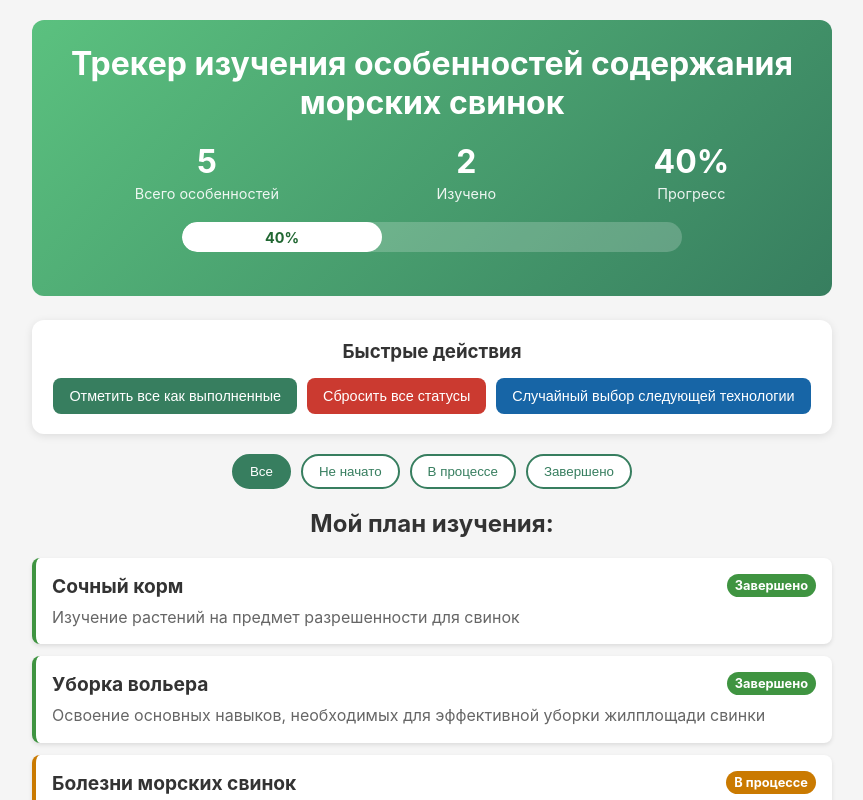
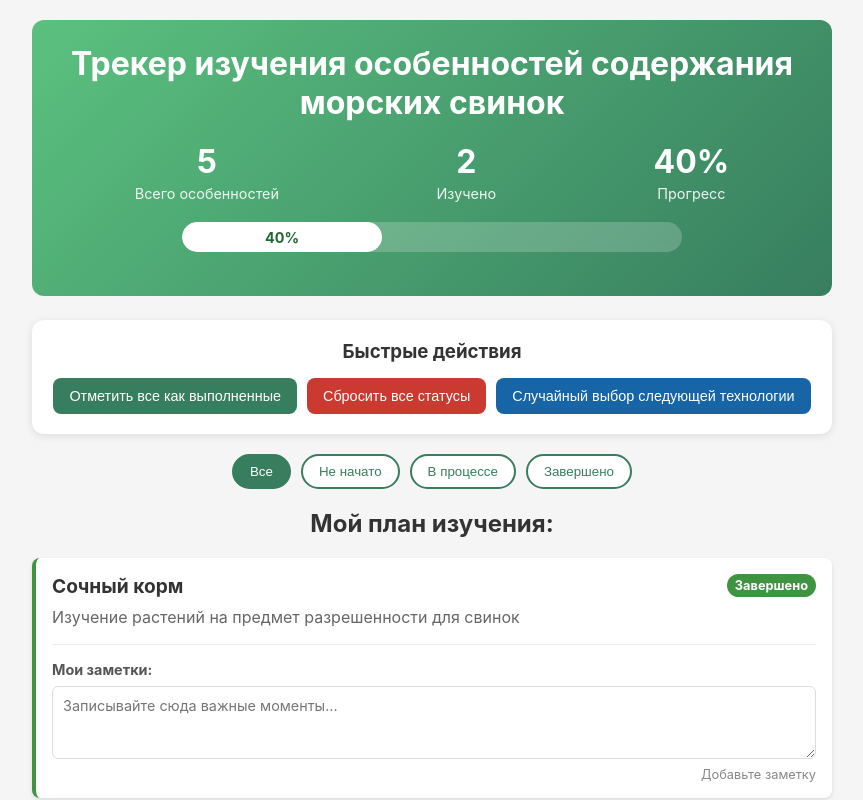
Before and after one commit to fetrias/Technology_tracker, a React (Create React App) app: page / in a window 1280 px wide. Shown: the top 800 px of the page, without its empty margins (208-1071 px from the left). Built offline with nearby package versions, Linux system fonts and the light colour scheme.

Commit message:
notes added

```diff
--- a/src/App.js
+++ b/src/App.js
@@ -3,41 +3,67 @@ import TechnologyCard from './components/TechnologyCard';
 import ProgressHeader from './components/ProgressHeader';
 import QuickActions from './components/QuickActions';
 import Notification from './components/Notification';
-import { useState } from 'react';
+import { useState, useEffect } from 'react';
 
-function App() {
-  const [technologies, setTechnologies] = useState([
+const DEFAULT_TECHNOLOGIES = [
   {
     id: 1,
     title: 'Сочный корм',
     description: 'Изучение растений на предмет разрешенности для свинок',
-      status: 'completed'
+    status: 'completed',
+    notes: ''
   },
   {
     id: 2,
     title: 'Уборка вольера',
     description: 'Освоение основных навыков, необходимых для эффективной уборки жилплощади свинки',
-      status: 'completed'
+    status: 'completed',
+    notes: ''
   },
   {
     id: 3,
     title: 'Болезни морских свинок',
     description: 'Изучение самых частых заболеваний свинок и их симптомов',
-      status: 'in-progress'
+    status: 'in-progress',
+    notes: ''
   },
   {
     id: 4,
     title: 'Взаимодействие с питомцем',
     description: 'Знакомство с возможными взаимодействиями, которые не будут неприятны свинке',
-      status: 'not-started'
+    status: 'not-started',
+    notes: ''
   },
   {
     id: 5,
     title: 'Основы питания морских свинок',
     description: 'Изучение искусства составления сбалансированного рациона для свинки',
-      status: 'not-started'
+    status: 'not-started',
+    notes: ''
   }
-  ]);
+];
+
+function App() {
+  const [technologies, setTechnologies] = useState(() => {
+    try {
+      const saved = localStorage.getItem('piggyTrackerData');
+      if (saved) {
+        const parsed = JSON.parse(saved);
+        if (Array.isArray(parsed)) {
+          // Merge saved data with defaults so new items in DEFAULT_TECHNOLOGIES are preserved
+          const parsedMap = new Map(parsed.map(p => [p.id, p]));
+          const merged = DEFAULT_TECHNOLOGIES.map(d => ({ ...d, ...(parsedMap.get(d.id) || {}) }));
+          // Include any extra items present in saved data
+          const defaultsIds = new Set(DEFAULT_TECHNOLOGIES.map(d => d.id));
+          const extras = parsed.filter(p => !defaultsIds.has(p.id));
+          return merged.concat(extras);
+        }
+      }
+    } catch (e) {
+      console.error('Ошибка при чтении localStorage при инициализации:', e);
+    }
+    return DEFAULT_TECHNOLOGIES;
+  });
 
   const [activeFilter, setActiveFilter] = useState('all');
 
@@ -45,6 +71,27 @@ function App() {
     isVisible: false,
     message: ''
   });
+
+  useEffect(() => {
+    // Сохраняем данные в localStorage при любых изменениях
+    try {
+      localStorage.setItem('piggyTrackerData', JSON.stringify(technologies));
+    } catch (e) {
+      console.error('Ошибка сохранения в localStorage:', e);
+    }
+
+    // На случай закрытия/перезагрузки — ещё одно сохранение
+    const handleBeforeUnload = () => {
+      try {
+        localStorage.setItem('piggyTrackerData', JSON.stringify(technologies));
+      } catch (e) {
+        /* ignore */
+      }
+    };
+
+    window.addEventListener('beforeunload', handleBeforeUnload);
+    return () => window.removeEventListener('beforeunload', handleBeforeUnload);
+  }, [technologies]);
 
   const toggleTechnologyStatus = (id) => {
     setTechnologies(prevTechnologies =>
@@ -57,6 +104,14 @@ function App() {
         }
         return tech;
       })
+    );
+  };
+
+  const updateTechnologyNotes = (techId, newNotes) => {
+    setTechnologies(prevTech =>
+      prevTech.map(tech =>
+        tech.id === techId ? { ...tech, notes: newNotes } : tech
+      )
     );
   };
 
@@ -137,7 +192,9 @@ function App() {
               title={tech.title}
               description={tech.description}
               status={tech.status}
+              notes={tech.notes}
               onClick={() => toggleTechnologyStatus(tech.id)}
+              onNotesChange={updateTechnologyNotes}
             />
           ))}
         </div>
--- a/src/components/TechnologyCard.js
+++ b/src/components/TechnologyCard.js
@@ -1,6 +1,7 @@
 import './TechnologyCard.css';
+import TechnologyNotes from './TechnologyNotes';
 
-function TechnologyCard({ id, title, description, status, onClick }) {
+function TechnologyCard({ id, title, description, status, onClick, notes, onNotesChange }) {
     const getStatusColor = () => {
         switch (status) {
             case 'completed':
@@ -35,7 +36,7 @@ function TechnologyCard({ id, title, description, status, onClick }) {
         <div
             className="technology-card"
             style={{ borderLeft: `4px solid ${getStatusColor()}` }}
-            onClick={handleClick}
+            onClick={onClick}
         >
             <div className="card-header">
                 <h3 className="card-title">{title}</h3>
@@ -44,6 +45,11 @@ function TechnologyCard({ id, title, description, status, onClick }) {
                 </span>
             </div>
             <p className="card-description">{description}</p>
+            <TechnologyNotes
+                notes={notes}
+                onNotesChange={onNotesChange}
+                techId={id}
+            />
         </div>
     );
 }
--- /dev/null
+++ b/src/components/TechnologyNotes.css
@@ -0,0 +1,35 @@
+.notes-section {
+    margin-top: 16px;
+    padding-top: 16px;
+    border-top: 1px solid #eee;
+}
+
+.notes-section h4 {
+    margin: 0 0 8px 0;
+    color: #555;
+    font-size: 0.9em;
+}
+
+.notes-textarea {
+    width: 100%;
+    padding: 10px;
+    border: 1px solid #ddd;
+    border-radius: 6px;
+    font-family: inherit;
+    font-size: 0.9em;
+    resize: vertical;
+    min-height: 60px;
+    box-sizing: border-box;
+}
+
+.notes-textarea:focus {
+    outline: none;
+    border-color: #377e5f;
+}
+
+.notes-hint {
+    font-size: 0.8em;
+    color: #888;
+    margin-top: 4px;
+    text-align: right;
+}
--- /dev/null
+++ b/src/components/TechnologyNotes.js
@@ -0,0 +1,26 @@
+import './TechnologyNotes.css';
+
+function TechnologyNotes({ notes, onNotesChange, techId }) {
+    const handleTextareaClick = (e) => e.stopPropagation();
+    return (
+        <div className="notes-section">
+            <h4>Мои заметки:</h4>
+            <textarea
+                value={notes}
+                onChange={(e) => onNotesChange(techId, e.target.value)}
+                onClick={handleTextareaClick}
+                placeholder="Записывайте сюда важные моменты..."
+                rows="3"
+                className="notes-textarea"
+            />
+            <div className="notes-hint">
+                {notes && notes.length > 0
+                    ? `Заметка сохранена (${notes.length} символов)`
+                    : 'Добавьте заметку'
+                }
+            </div>
+        </div>
+    );
+}
+
+export default TechnologyNotes;
```
Also changed, not shown: 1 other file (tests, documents, lock files or other folders). Lines whose indentation alone changed are shown as unchanged.
